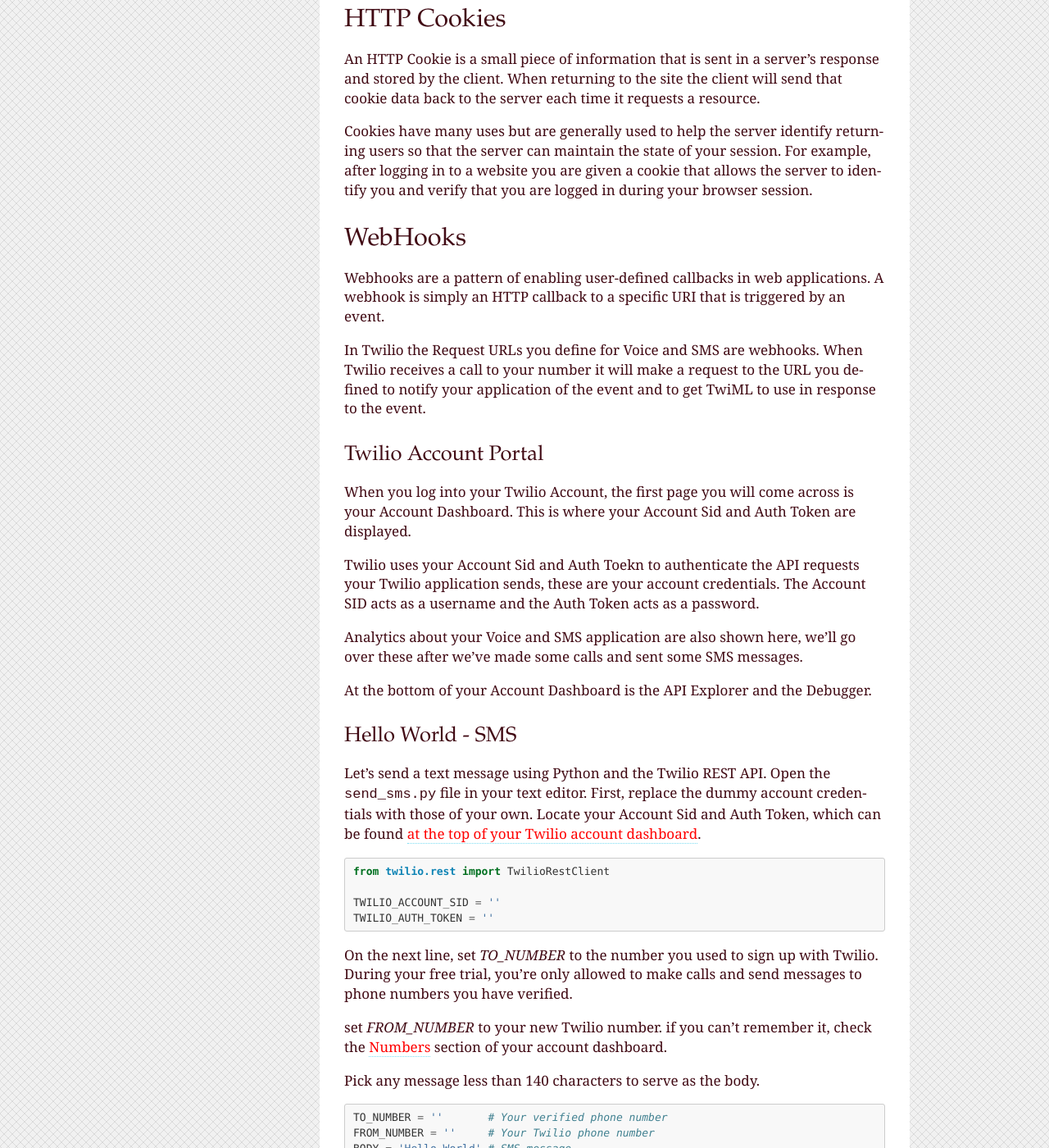
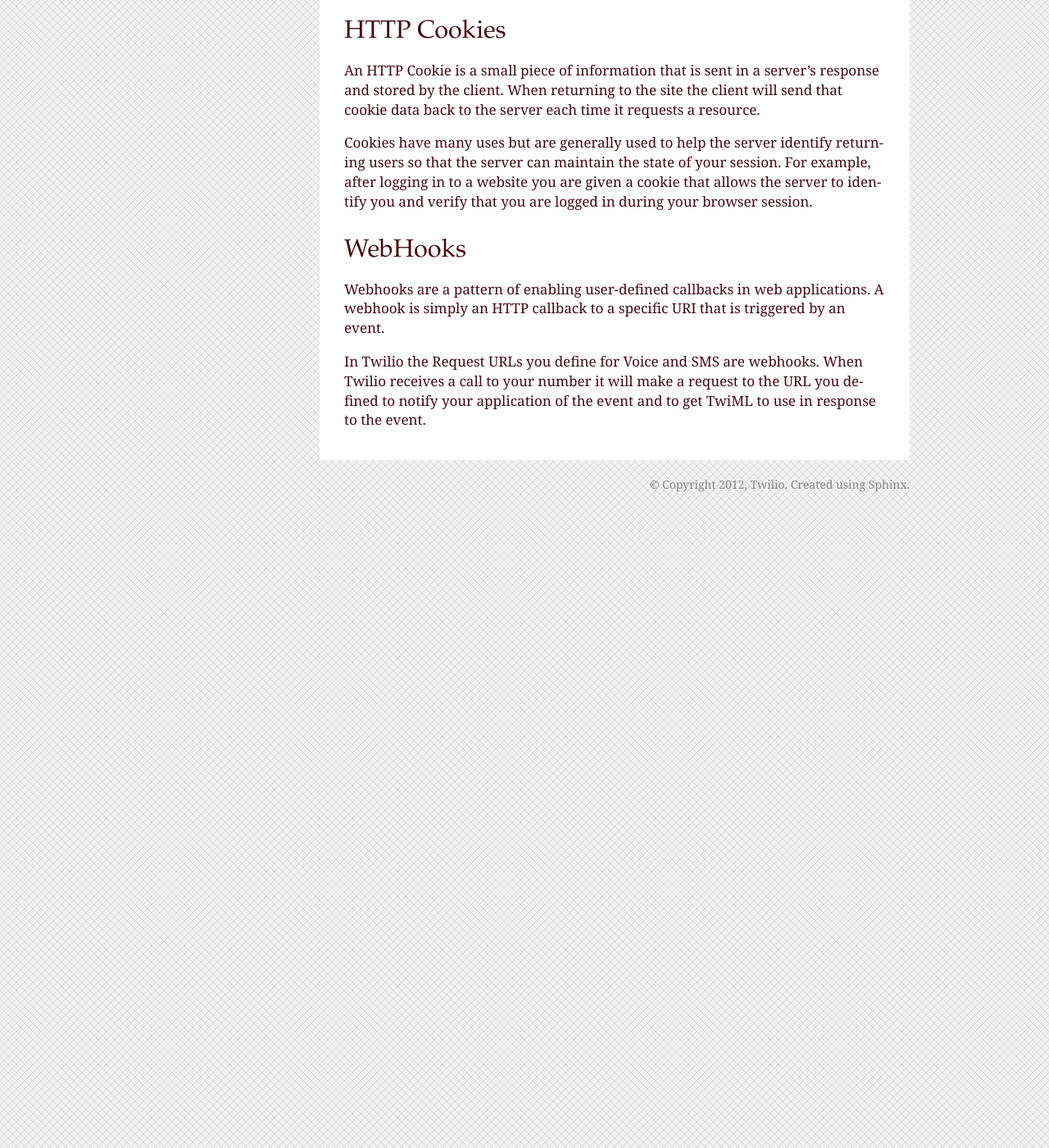
Before and after one commit to twilio/workshop, a Sphinx documentation site: the page built from docs/http.rst, in a window 1280 px wide and 1400 px high, scrolled down 2352 px. Shown: the whole window at 82% size. Built offline with Sphinx 7.4.7, drawn with Linux system fonts in a browser that asks for light colours; some of the changed text lies outside the part shown.

Commit message:
Typo fixes & removing duplicate content

```diff
--- a/docs/http.rst
+++ b/docs/http.rst
@@ -31,7 +31,7 @@
 of ``application/json`` it would have expected a JSON formatted data response.
 
 HTTP Headers
-^^^^^^^^^^^^
+------------
 
 Clients and servers need to pass information about the requests and response
 and do so by setting what are called headers. These headers can describe many
@@ -93,7 +94,7 @@
 body is compressed with gzip compression and is unreadable by mortal man.
 
 HTTP Verbs/Methods
-^^^^^^^^^^^^^^^^^^
+------------------
 
 HTTP defines methods, also known as Verbs, that allow the request specify the
 action to perform on the resource. While there are many methods defined by
@@ -116,7 +117,7 @@
 	The request is to delete the specified resource.
 
 HTTP Cookies
-^^^^^^^^^^^^
+------------
 
 An HTTP Cookie is a small piece of information that is sent in a server's
 response and stored by the client. When returning to the site the client will
@@ -129,7 +130,7 @@
 session.
 
 WebHooks
-^^^^^^^^
+--------
 
 Webhooks are a pattern of enabling user-defined callbacks in web applications.
 A webhook is simply an HTTP callback to a specific URI that is triggered by an
@@ -139,93 +140,3 @@
 Twilio receives a call to your number it will make a request to the URL you
 defined to notify your application of the event and to get TwiML to use in
 response to the event.
-
-Twilio Account Portal
----------------------
-
-When you log into your Twilio Account, the first page you will come across is
-your Account Dashboard. This is where your Account Sid and Auth Token are
-displayed.
-
-Twilio uses your Account Sid and Auth Toekn to authenticate the API requests
-your Twilio application sends, these are your account credentials. The Account
-SID acts as a username and the Auth Token acts as a password.
-
-Analytics about your Voice and SMS application are also shown here, we'll go
-over these after we've made some calls and sent some SMS messages.
-
-At the bottom of your Account Dashboard is the API Explorer and the Debugger.
-
-
-Hello World - SMS
------------------
-
-Let's send a text message using Python and the Twilio REST API. Open the
-``send_sms.py`` file in your text editor. First, replace the dummy account
-credentials with those of your own. Locate your Account Sid and Auth Token,
-which can be found `at the top of your Twilio account dashboard
-<https://www.twilio.com/user/account>`_.
-
-.. literalinclude:: ../send_sms.py
-   :lines: 1-4
-
-On the next line, set `TO_NUMBER` to the number you used to sign up
-with Twilio. During your free trial, you're only allowed to make calls and send
-messages to phone numbers you have verified.
-
-set `FROM_NUMBER` to your new Twilio number. if you
-can't remember it, check the `Numbers
-<https://www.twilio.com/user/account/phone-numbers/incoming>`_ section of your
-account dashboard.
-
-Pick any message less than 140 characters to serve as the body.
-
-.. literalinclude:: ../send_sms.py
-   :lines: 6-8
-
-With the above information, we constructed a Twilio REST API client. We'll use
-this to create and send a new text message.
-
-.. literalinclude:: ../send_sms.py
-   :lines: 10-
-
-We're now ready to send a SMS message.
-
-.. code-block:: bash
-
-    $ python send_sms.py
-
-Your phone should be getting a message in a few seconds.
-
-Hello World - Voice
--------------------
-
-It's time to make a call to your phone using the REST API.
-Open ``make_call.py`` in your text editor and, just like the last section,
-fill in your account credentials and phone numbers details.
-
-With the above information, we construct a Twilio REST API client and create a
-new call.
-
-.. literalinclude:: ../make_call.py
-   :lines: 8-
-
-Run the script to start the call.
-
-.. code-block:: bash
-
-    $ python make_call.py
-
-Your phone should start ringing momentarily.
-
-
-Additional Information
-----------------------
-- `Twilio REST API - Calls Resource <https://www.twilio.com/docs/api/rest/call>`_
-- `Twilio REST API - SMS/Messages Resource <https://www.twilio.com/docs/api/rest/sms>`_
-
-.. _Dial: https://www.twilio.com/docs/api/twiml/dial
-.. _Say: https://www.twilio.com/docs/api/twiml/say
-.. _Play: https://www.twilio.com/docs/api/twiml/play
-.. _Record: https://www.twilio.com/docs/api/twiml/record
-.. _Gather: https://www.twilio.com/docs/api/twiml/gather
```
Also changed, not shown: other parts of docs/http.rst (+2 -1 lines), docs/hello_world.rst (+5 -5 lines).
